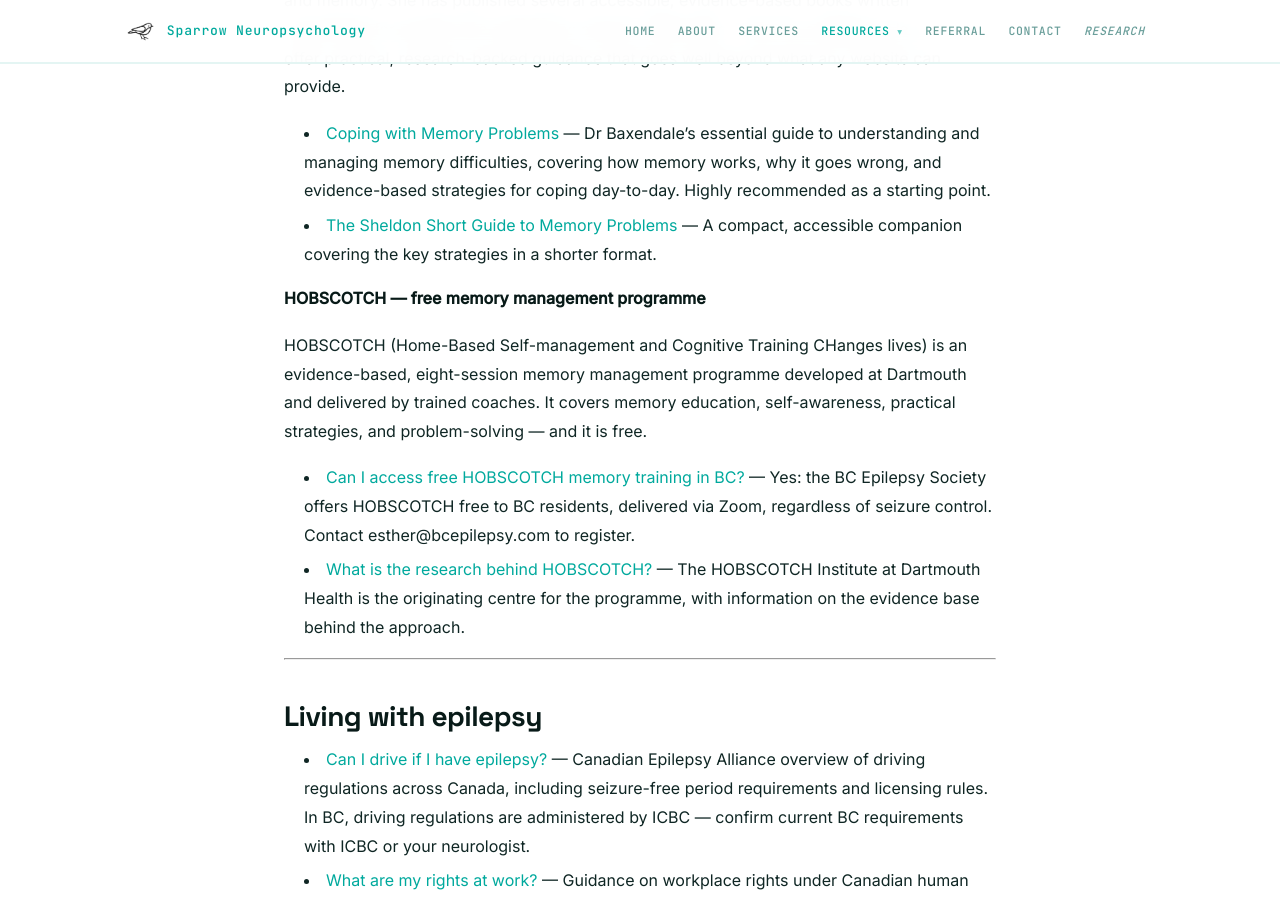
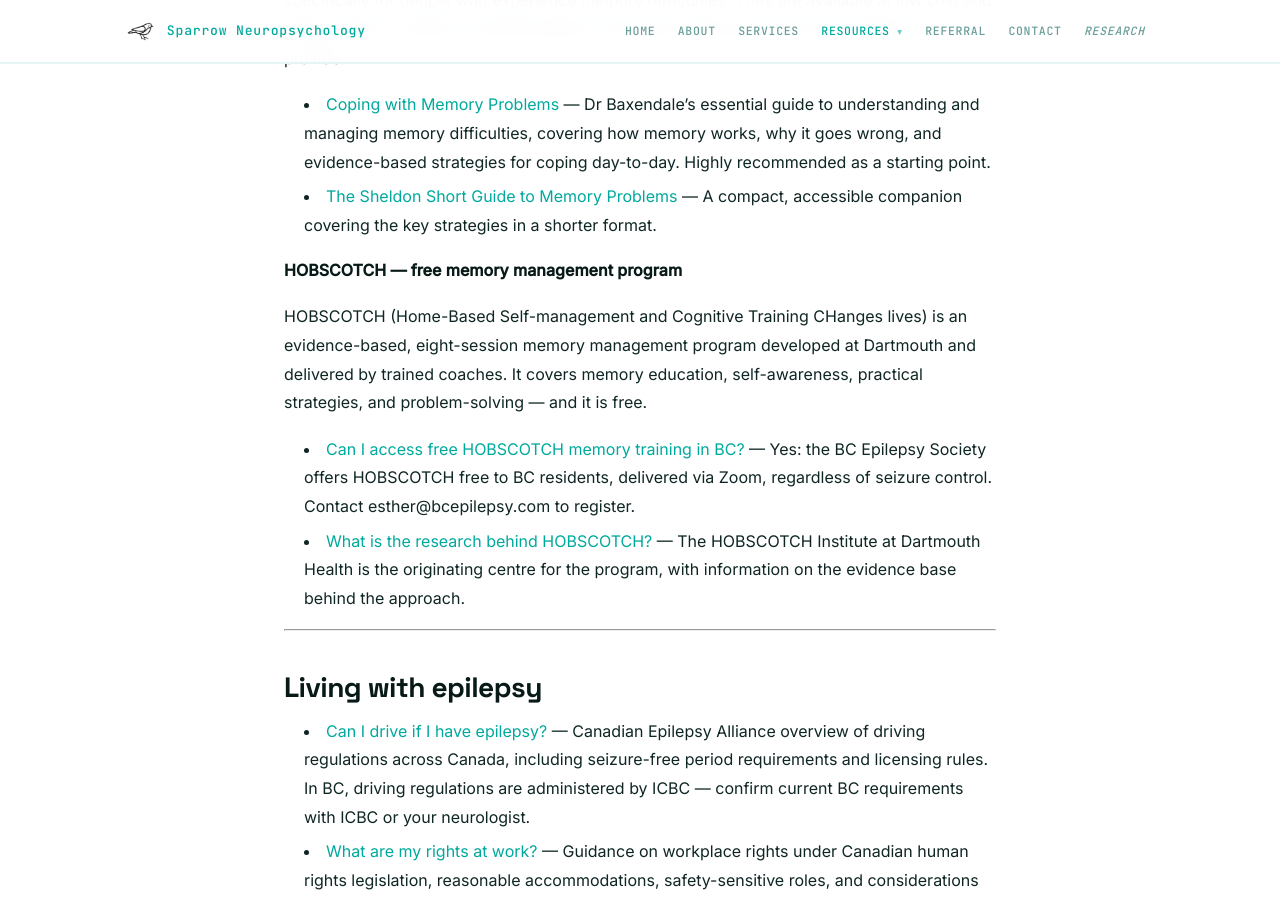
Before and after one commit to cfxb/sparrow-clinic, a Jekyll site: the page built from resources/epilepsy.md, in a window 1280 px wide and 900 px high, scrolled down 4159 px. Built offline with Jekyll 4.4.1, drawn with Linux system fonts in a browser that asks for light colours; some of the changed text lies outside the part shown.

Commit message:
Change British spelling "programme" to "program" throughout epilepsy page
Co-Authored-By: Claude Sonnet 4.6 <noreply@anthropic.com>

```diff
--- a/resources/epilepsy.md
+++ b/resources/epilepsy.md
@@ -85,12 +85,12 @@ Dr Sallie Baxendale is one of the world's leading neuropsychologists specialisin
 - [Coping with Memory Problems](https://www.amazon.com/Coping-Memory-Problems-sallie-baxendale/dp/1529329213){:target="_blank" rel="noopener"} — Dr Baxendale's essential guide to understanding and managing memory difficulties, covering how memory works, why it goes wrong, and evidence-based strategies for coping day-to-day. Highly recommended as a starting point.
 - [The Sheldon Short Guide to Memory Problems](https://www.amazon.com/Sheldon-Short-Guide-Memory-Problems/dp/1847093663){:target="_blank" rel="noopener"} — A compact, accessible companion covering the key strategies in a shorter format.
 
-**HOBSCOTCH — free memory management programme**
+**HOBSCOTCH — free memory management program**
 
-HOBSCOTCH (Home-Based Self-management and Cognitive Training CHanges lives) is an evidence-based, eight-session memory management programme developed at Dartmouth and delivered by trained coaches. It covers memory education, self-awareness, practical strategies, and problem-solving — and it is free.
+HOBSCOTCH (Home-Based Self-management and Cognitive Training CHanges lives) is an evidence-based, eight-session memory management program developed at Dartmouth and delivered by trained coaches. It covers memory education, self-awareness, practical strategies, and problem-solving — and it is free.
 
 - [Can I access free HOBSCOTCH memory training in BC?](https://bcepilepsy.com/hobscotch/){:target="_blank" rel="noopener"} — Yes: the BC Epilepsy Society offers HOBSCOTCH free to BC residents, delivered via Zoom, regardless of seizure control. Contact esther@bcepilepsy.com to register.
-- [What is the research behind HOBSCOTCH?](https://www.dartmouth-hitchcock.org/hobscotch-institute){:target="_blank" rel="noopener"} — The HOBSCOTCH Institute at Dartmouth Health is the originating centre for the programme, with information on the evidence base behind the approach.
+- [What is the research behind HOBSCOTCH?](https://www.dartmouth-hitchcock.org/hobscotch-institute){:target="_blank" rel="noopener"} — The HOBSCOTCH Institute at Dartmouth Health is the originating centre for the program, with information on the evidence base behind the approach.
 
 ---
 
```
Also changed, not shown: other parts of resources/epilepsy.md (+1 -1 lines).
